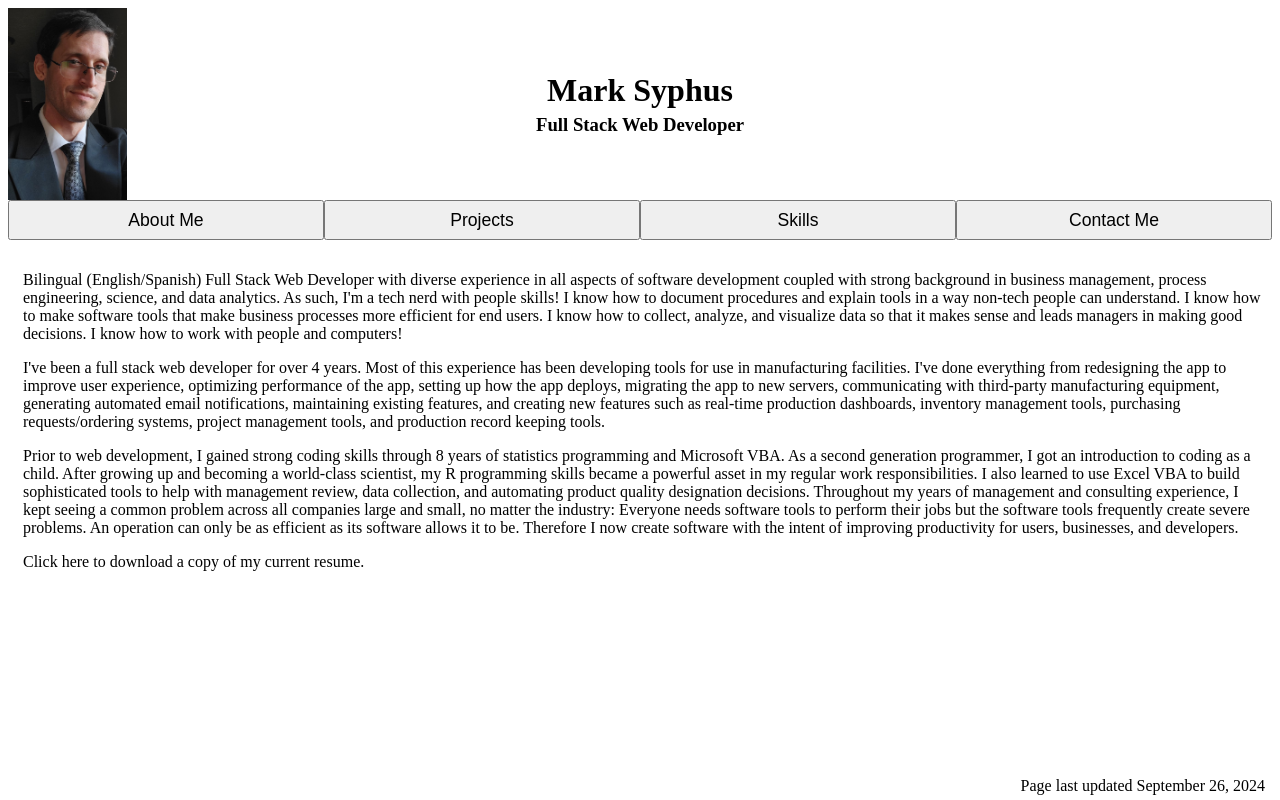
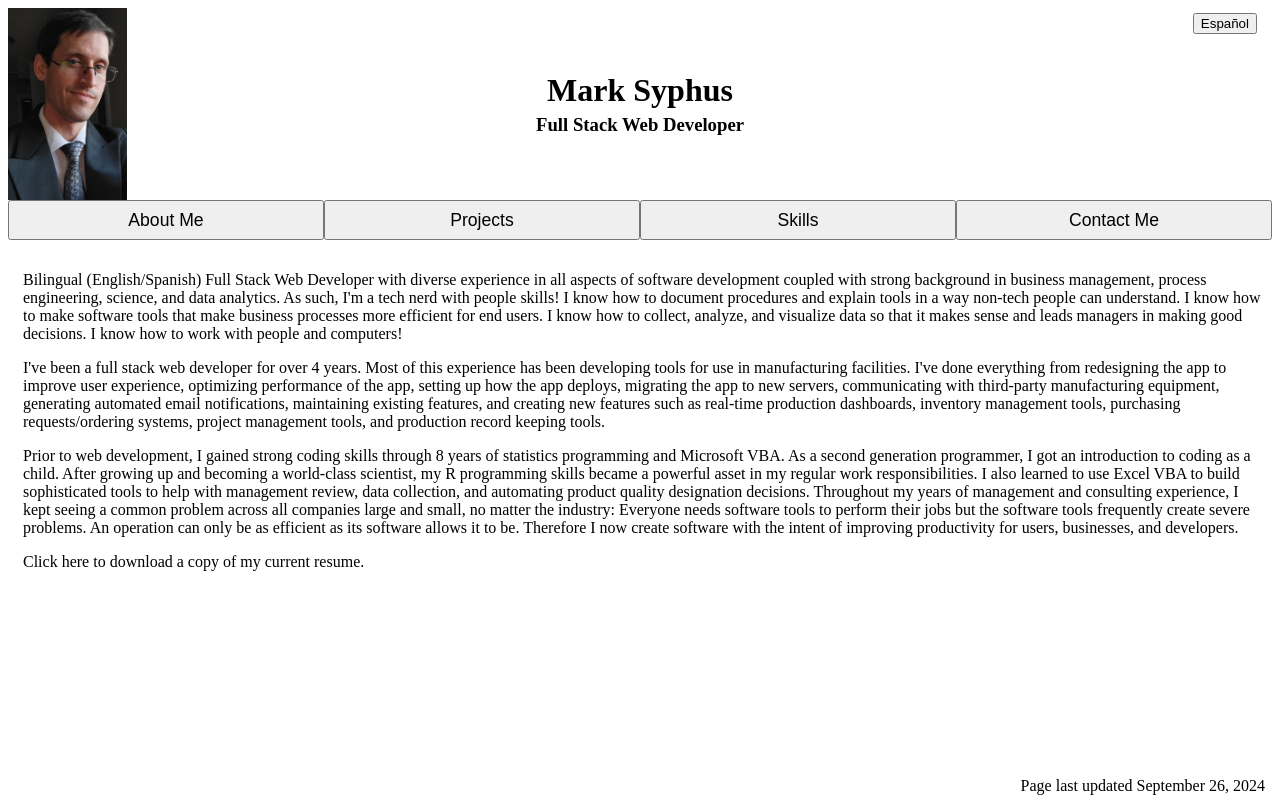
Before and after one commit to msyphus/msyphus.github.io, a React (Vite) app: page / in a window 1280 px wide. Built offline with nearby package versions, Linux system fonts and the light colour scheme.

Commit message:
added language toggler

```diff
--- a/src/App.jsx
+++ b/src/App.jsx
@@ -6,8 +6,10 @@ import Projects from './Projects';
 import Skills from './Skills';
 import ContactMe from './ContactMe';
 import Footer from './Footer';
+import LanguageToggler from './LanguageToggler';
 
 function App() {
+  const [language, setLanguage] = useState('en');
   const [selectedTab, setSelectedTab] = useState('about');
 
   return (
@@ -22,6 +24,10 @@ function App() {
             Full Stack Web Developer
           </h3>
         </div>
+        <LanguageToggler
+          language={language}
+          setLanguage={setLanguage}
+        />
       </div>
       <MyTabs
         setSelectedTab={setSelectedTab}
--- /dev/null
+++ b/src/LanguageToggler.jsx
@@ -0,0 +1,23 @@
+import { Button } from 'react-bootstrap';
+
+function LanguageToggler({
+    language,
+    setLanguage
+}) {
+
+    return (
+        <div style={{
+            position: 'absolute',
+            top: 5,
+            right: 15
+        }}>
+            <Button
+                onClick={() => language === 'en' ? setLanguage('es') : setLanguage('en')}
+            >
+                {language === 'en' ? 'Español' : 'English'}
+            </Button>
+        </div>
+    )
+}
+
+export default LanguageToggler
```
